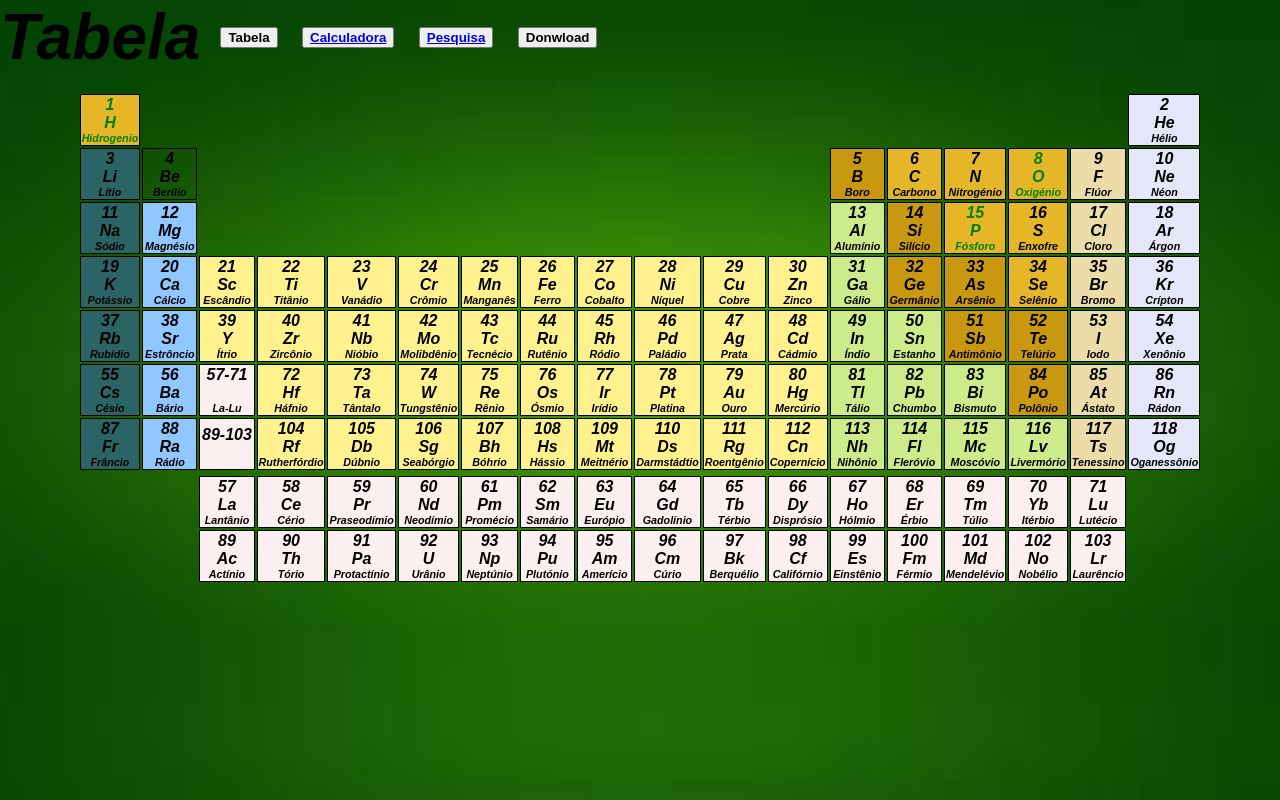
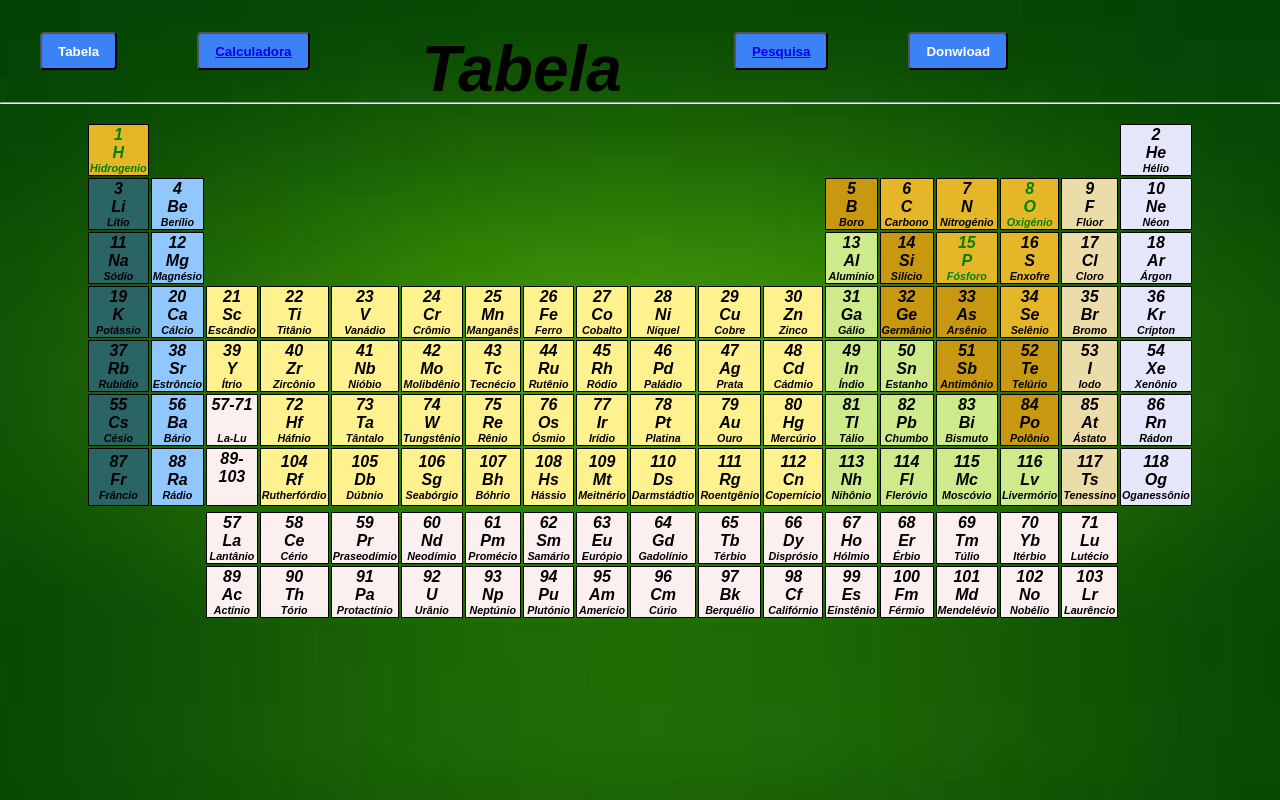
Before and after one commit to Arthur-Rafael-Antunes/Tabela_Pink_White, a Flask app: page / in a window 1280 px wide. Run offline with Flask 3, Linux system fonts and the light colour scheme.

Commit message:
Update index.html
Codespace está demorando d+

```diff
--- a/templates/index.html
+++ b/templates/index.html
@@ -8,41 +8,50 @@
     <html lang="en">
         <style>
             body {
-                margin: 0;
-                padding: 0;
                 background-size: cover;
                 background-image: url("/static/images/fundo_verde.jpg");
 
             }
-
-            #theme-toggle {
-                position: absolute;
-                top: 20px;
-                right: 20px;
-                cursor: pointer;
+            .header{
+                padding: 2rem;
+            }
+            .header-content {
+                display: flex;
+                justify-content: space-between;
+                align-items: center;
+                text-align: center; /* Centraliza o texto */
             }
 
-            .header{
-                display: flex;
-                align-items: center;
+            .container {
+                max-width: 1200px;
+                margin: 0 auto;
             }
 
-            .title{
+            .title {
                 font-size: 5vw;
+                margin: 0 2rem;
             }
 
             .buttons {
-                margin-left: 20px;
+                height: 3vw;
+                display: flex;
+                gap: 5rem;
             }
 
             .button{
-                margin-right: 20px;
+                margin: right 0;;
+                background-color: #3b82f6;
+                color: white;
+                padding: 0.5rem 1rem;
+                text-decoration: none;
+                border-radius: 0.25rem;
             }
 
             * {
                 margin: 0;
                 font-family: Arial, Helvetica, sans-serif;
                 font-weight: 600;
+                box-sizing: border-box;
             }
 
             td {
@@ -109,11 +118,6 @@
             {
                 border: 0px;
             }
-            img{
-                width: 100px;
-                height: auto;
-                padding: 525px 0px 0px 0px;
-            }
             .font
             {
                 font-size: 1px;
@@ -125,7 +129,8 @@
 
     <body>
         <div class="header">
-            <h1 class="title">Tabela</h1>
+            <div class="container">
+                <div class="header-content">
                     <div class="buttons">
                         <button class="button">Tabela</button>
                         <button class="button">
@@ -133,15 +138,19 @@
                                 Calculadora
                             </a>
                         </button>
+                        <h1 class="title">Tabela</h1>
                         <button class="button">
                             <a href="/pesquisa">
                                 Pesquisa
                             </a></button>
-
                         <button class="button">Donwload</button>
                         </div>
+
                 </div>
 
+            </div>
+        </div>
+        <hr width="100%">
             <center>
             <table>
                 <tr>
@@ -151,7 +160,7 @@
                 </tr>
                 <tr border="on">
                     <td class="color_2">3<br>Li<br><h6>Lítio</h6></td>
-                    <td class="co'lor_3">4<br>Be<br><h6>Berílio</h6></td>
+                    <td class="color_3">4<br>Be<br><h6>Berílio</h6></td>
 
                     <td class="noBorder" colspan="10"></td>
 
```
Lines whose indentation alone changed are shown as unchanged.
